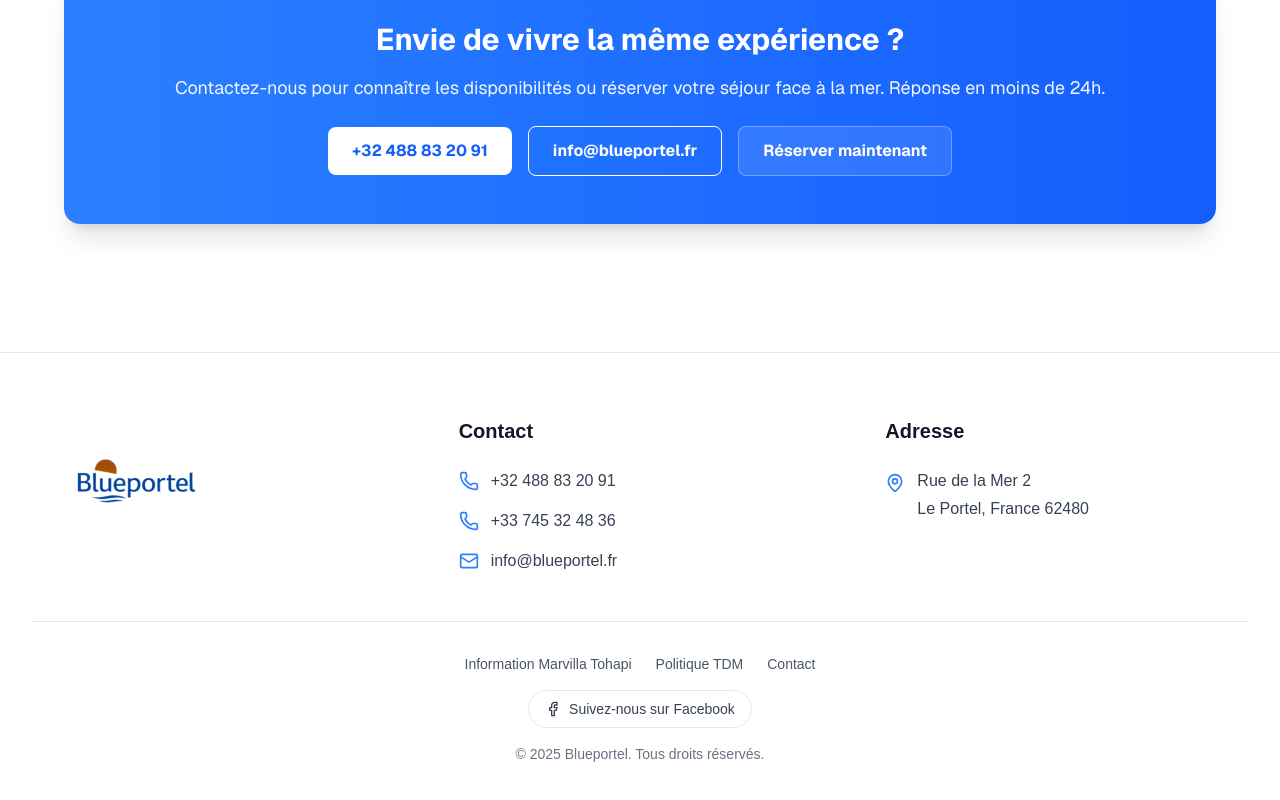
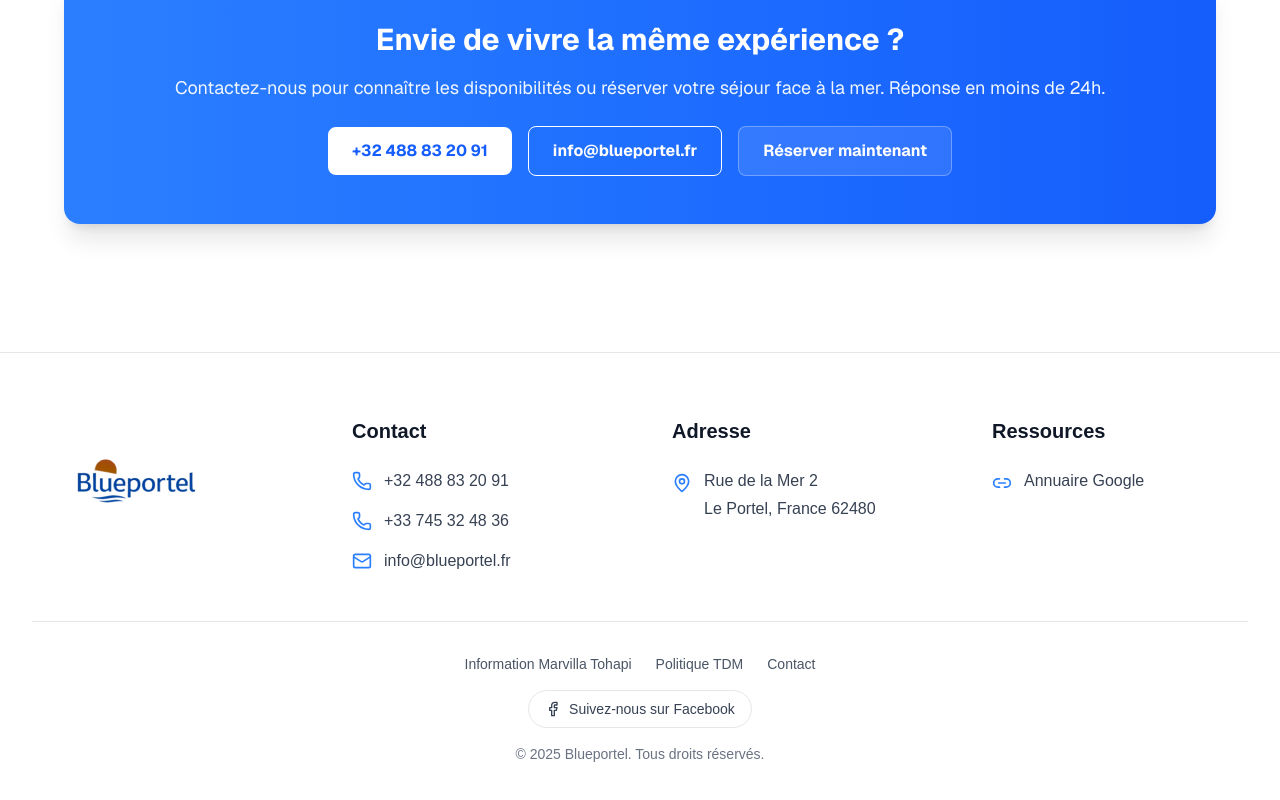
Before and after one commit to NapoTwiixe306/blueportel, a Next.js app: page /fr/pages/avis in a window 1280 px wide. Shown: the part 1256-2056 px from the top of the page. Built offline with nearby package versions, Linux system fonts and the light colour scheme; no server answers; a web font is replaced by a local one.

Commit message:
Enhance Footer component by adding resource section with links and update layout dictionaries to include new resource titles and lines in multiple languages.

```diff
--- a/src/components/Footer.tsx
+++ b/src/components/Footer.tsx
@@ -4,7 +4,7 @@ import { useMemo } from "react";
 import { usePathname } from "next/navigation";
 import Image from "next/image";
 import Link from "next/link";
-import { Phone, Mail, MapPin, Facebook } from "lucide-react";
+import { Phone, Mail, MapPin, Facebook, Link2 } from "lucide-react";
 
 import type { FooterDictionary } from "../i18n/layout";
 import { getLayoutDictionary } from "../i18n/layout";
@@ -49,7 +49,7 @@ export default function Footer({ dictionary, locale: initialLocale }: FooterProp
   return (
     <footer className="bg-white border-t border-gray-200 mt-auto">
       <div className="mx-auto max-w-7xl px-4 sm:px-6 lg:px-8 py-8 sm:py-12 md:py-16">
-        <div className="grid grid-cols-1 md:grid-cols-3 gap-8 sm:gap-12 md:gap-16">
+        <div className="grid grid-cols-1 md:grid-cols-4 gap-8 sm:gap-12 md:gap-16">
           <div className="flex flex-col items-center md:items-start">
             <Link href={`/${currentLocale}`} aria-label="Blueportel - Accueil">
               <Image
@@ -105,6 +105,21 @@ export default function Footer({ dictionary, locale: initialLocale }: FooterProp
               </div>
             </div>
           </div>
+          <div className="flex flex-col items-center md:items-start">
+            <h3 className="text-lg sm:text-xl font-bold text-gray-900 mb-4 sm:mb-6">
+              {activeDictionary.ressourceTitle}
+            </h3>
+            <div className="flex items-start gap-2 sm:gap-3 text-sm sm:text-base text-gray-700">
+              <Link2 className="w-4 h-4 sm:w-5 sm:h-5 text-blue-500 flex-shrink-0 mt-1" />
+              <Link
+                href="http://www.annuaire-google.com"
+                className="flex items-center gap-2 sm:gap-3 hover:text-blue-500 transition-colors"
+              >
+                {activeDictionary.ressourceLines}
+              </Link>
+            </div>
+          </div>
+
         </div>
 
         <div className="mt-8 sm:mt-12 pt-6 sm:pt-8 border-t border-gray-200">
@@ -134,7 +149,9 @@ export default function Footer({ dictionary, locale: initialLocale }: FooterProp
             </p>
           </div>
         </div>
+
       </div>
+
     </footer>
   );
 }
--- a/src/i18n/layout.ts
+++ b/src/i18n/layout.ts
@@ -4,6 +4,8 @@ export type FooterDictionary = {
   contactTitle: string;
   addressTitle: string;
   addressLines: string[];
+  ressourceTitle: string;
+  ressourceLines: string;
   phonePrimaryLabel: string;
   phoneSecondaryLabel: string;
   emailLabel: string;
@@ -21,6 +23,8 @@ const dictionaries: Record<Locale, LayoutDictionary> = {
     footer: {
       contactTitle: "Contact",
       addressTitle: "Adresse",
+      ressourceTitle: "Ressources",
+      ressourceLines: "Annuaire Google",
       addressLines: ["Rue de la Mer 2", "Le Portel, France 62480"],
       phonePrimaryLabel: "+32 488 83 20 91",
       phoneSecondaryLabel: "+33 745 32 48 36",
@@ -38,6 +42,8 @@ const dictionaries: Record<Locale, LayoutDictionary> = {
     footer: {
       contactTitle: "Contact",
       addressTitle: "Address",
+      ressourceTitle: "Resources",
+      ressourceLines: "Google Annuaire",
       addressLines: ["Rue de la Mer 2", "Le Portel, France 62480"],
       phonePrimaryLabel: "+32 488 83 20 91",
       phoneSecondaryLabel: "+33 745 32 48 36",
@@ -55,6 +61,8 @@ const dictionaries: Record<Locale, LayoutDictionary> = {
     footer: {
       contactTitle: "Contact",
       addressTitle: "Adres",
+      ressourceTitle: "Ressources",
+      ressourceLines: "Google Annuaire",
       addressLines: ["Rue de la Mer 2", "Le Portel, Frankrijk 62480"],
       phonePrimaryLabel: "+32 488 83 20 91",
       phoneSecondaryLabel: "+33 745 32 48 36",
```
